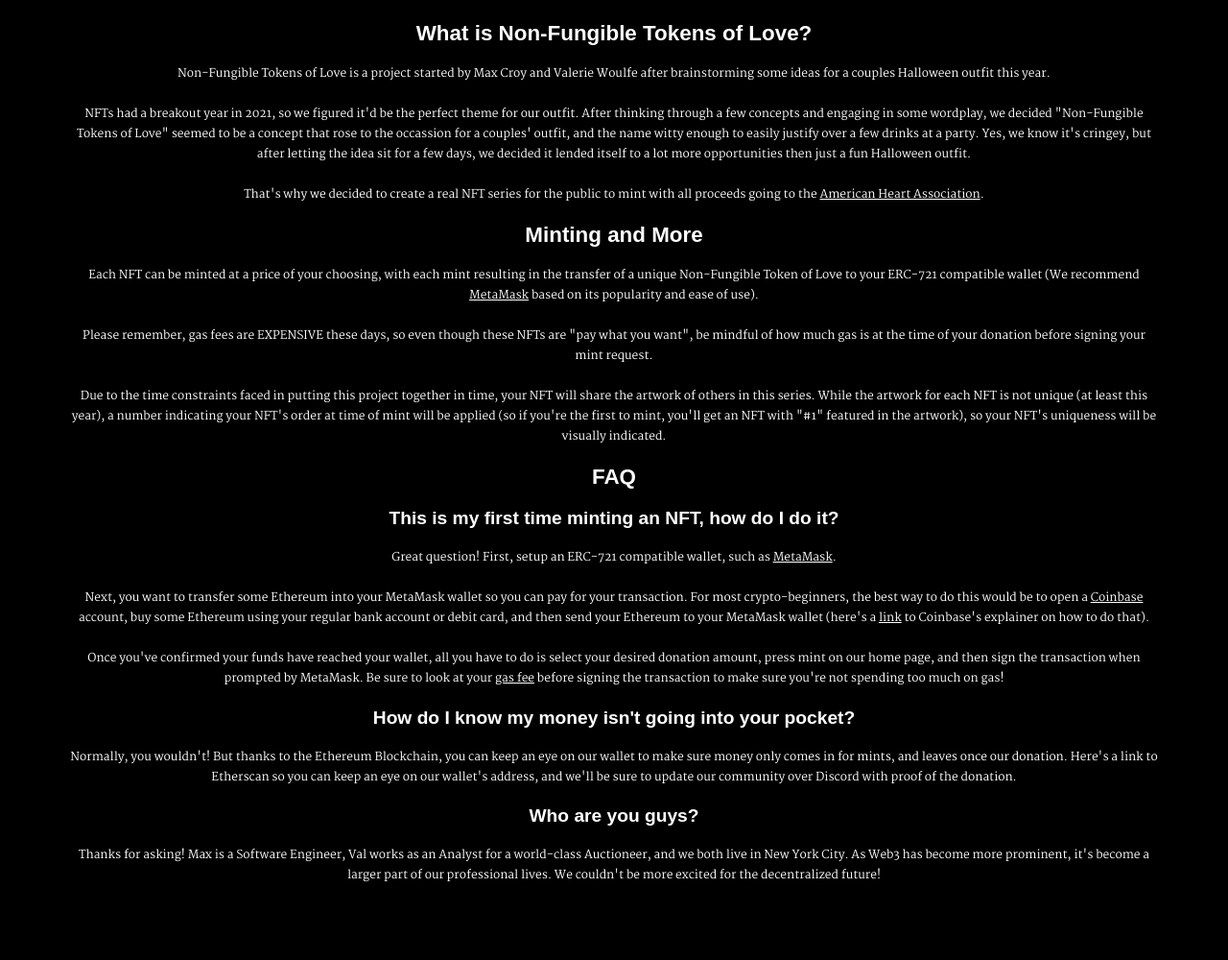
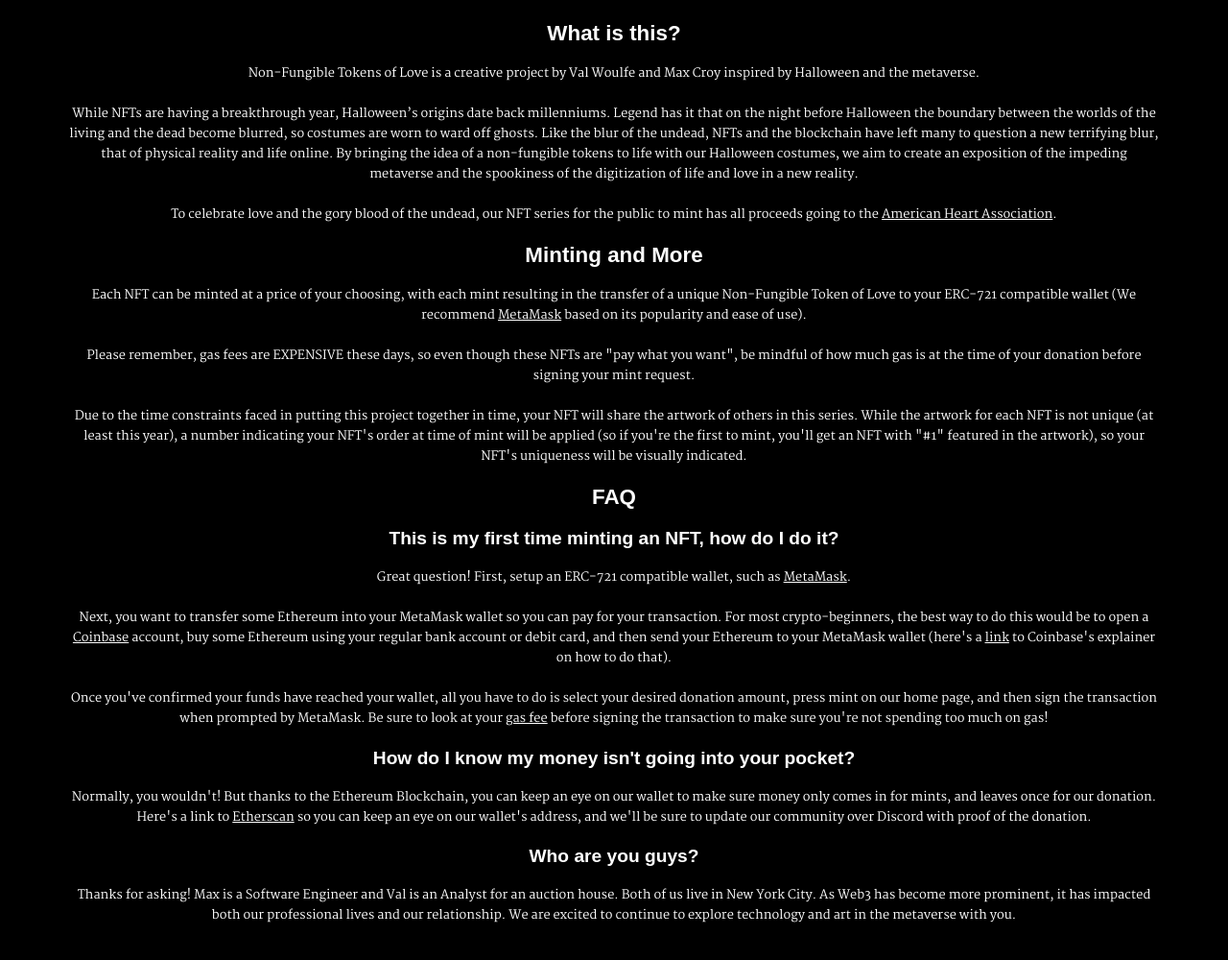
Before and after one commit to maxcroy1/nfts-of-love, a Gatsby site: page / in a window 1280 px wide. Shown: the part 88-1088 px from the top of the page at 96% size. Before the commit the page ends 1050 px from the top, so only its background shows below. Built offline with nearby package versions, Linux system fonts and the light colour scheme; Gatsby itself is replaced by a stand-in of ours; a web font is replaced by a local one.

```diff
--- a/src/components/sections/about.js
+++ b/src/components/sections/about.js
@@ -4,25 +4,25 @@ import styled from "styled-components";
 const About = () => {
   return (
     <>
-      <h2>What is Non-Fungible Tokens of Love?</h2>
+      <h2>What is this?</h2>
       <p>
-        Non-Fungible Tokens of Love is a project started by Max Croy and Valerie
-        Woulfe after brainstorming some ideas for a couples Halloween outfit
-        this year.
+        Non-Fungible Tokens of Love is a creative project by Val Woulfe and Max
+        Croy inspired by Halloween and the metaverse.
         <br />
         <br />
-        NFTs had a breakout year in 2021, so we figured it'd be the perfect
-        theme for our outfit. After thinking through a few concepts and engaging
-        in some wordplay, we decided "Non-Fungible Tokens of Love" seemed to be
-        a concept that rose to the occassion for a couples' outfit, and the name
-        witty enough to easily justify over a few drinks at a party. Yes, we
-        know it's cringey, but after letting the idea sit for a few days, we
-        decided it lended itself to a lot more opportunities then just a
-        fun Halloween outfit.
+        While NFTs are having a breakthrough year, Halloween’s origins date back
+        millenniums. Legend has it that on the night before Halloween the
+        boundary between the worlds of the living and the dead become blurred,
+        so costumes are worn to ward off ghosts. Like the blur of the undead,
+        NFTs and the blockchain have left many to question a new terrifying
+        blur, that of physical reality and life online. By bringing the idea of
+        a non-fungible tokens to life with our Halloween costumes, we aim to
+        create an exposition of the impeding metaverse and the spookiness of the
+        digitization of life and love in a new reality.
         <br />
         <br />
-        That's why we decided to create a real NFT series for the public to mint
-        with all proceeds going to the{" "}
+        To celebrate love and the gory blood of the undead, our NFT series for
+        the public to mint has all proceeds going to the{" "}
         <a href="https://www.heart.org/" target="_blank">
           American Heart Association
         </a>
--- a/src/components/sections/faq.js
+++ b/src/components/sections/faq.js
@@ -47,16 +47,23 @@ const FAQ = () => {
       <p>
         Normally, you wouldn't! But thanks to the Ethereum Blockchain, you can
         keep an eye on our wallet to make sure money only comes in for mints,
-        and leaves once our donation. Here's a link to Etherscan so you can keep
-        an eye on our wallet's address, and we'll be sure to update our
-        community over Discord with proof of the donation.
+        and leaves once for our donation. Here's a link to{" "}
+        <a
+          href="https://etherscan.io/address/0x564252A235c9B04B4ac2Ab41C7a588a0264863d5"
+          target="_blank"
+        >
+          Etherscan
+        </a>{" "}
+        so you can keep an eye on our wallet's address, and we'll be sure to
+        update our community over Discord with proof of the donation.
       </p>
       <h3>Who are you guys?</h3>
       <p>
-        Thanks for asking! Max is a Software Engineer, Val works as an Analyst
-        for a world-class Auctioneer, and we both live in New York City. As Web3
-        has become more prominent, it's become a larger part of our professional
-        lives. We couldn't be more excited for the decentralized future!
+        Thanks for asking! Max is a Software Engineer and Val is an Analyst for
+        an auction house. Both of us live in New York City. As Web3 has become
+        more prominent, it has impacted both our professional lives and our
+        relationship. We are excited to continue to explore technology and art
+        in the metaverse with you.
       </p>
     </>
   );
--- a/src/pages/index.js
+++ b/src/pages/index.js
@@ -26,7 +26,7 @@ const GlobalStyle = createGlobalStyle`
 
     p {
         font-family: 'Martel', serif;
-        font-size: .75rem;
+        font-size: .8rem;
     }
 
     a {
```
